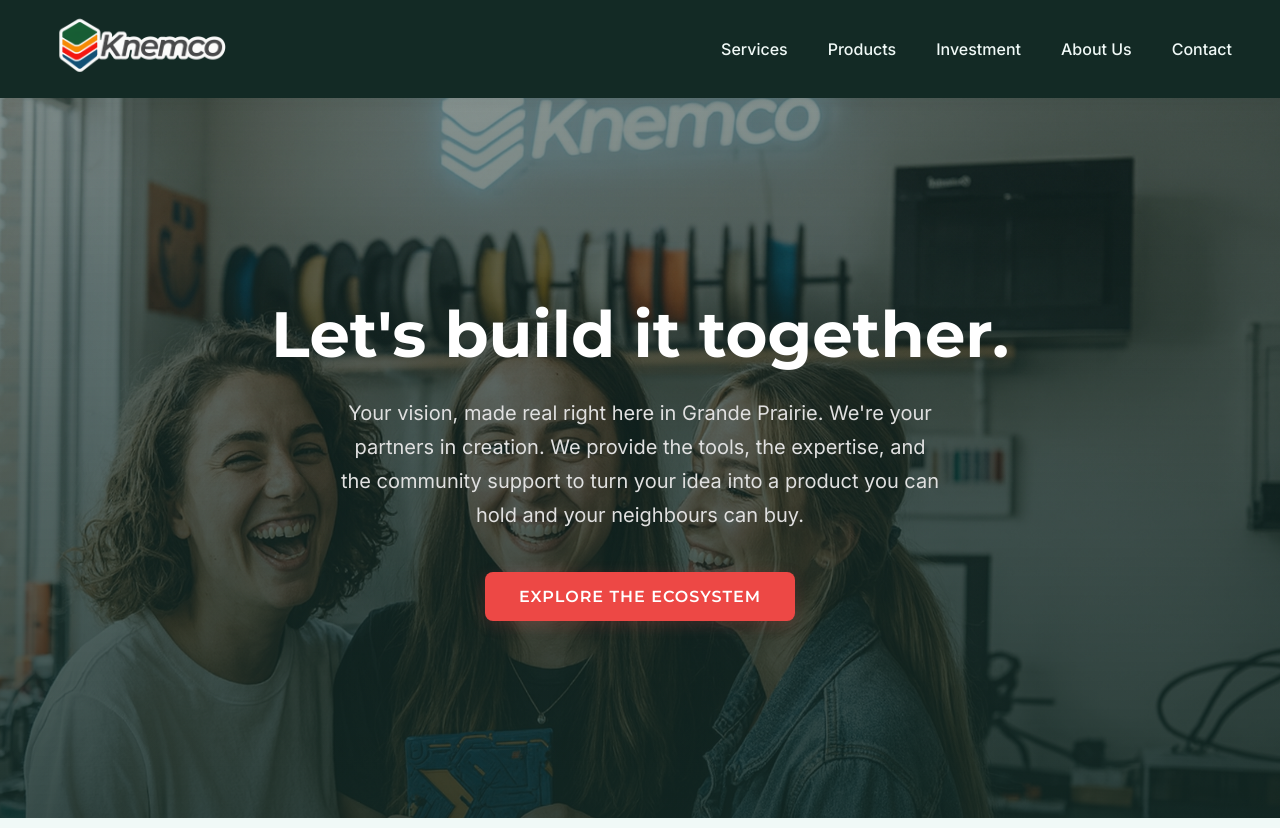
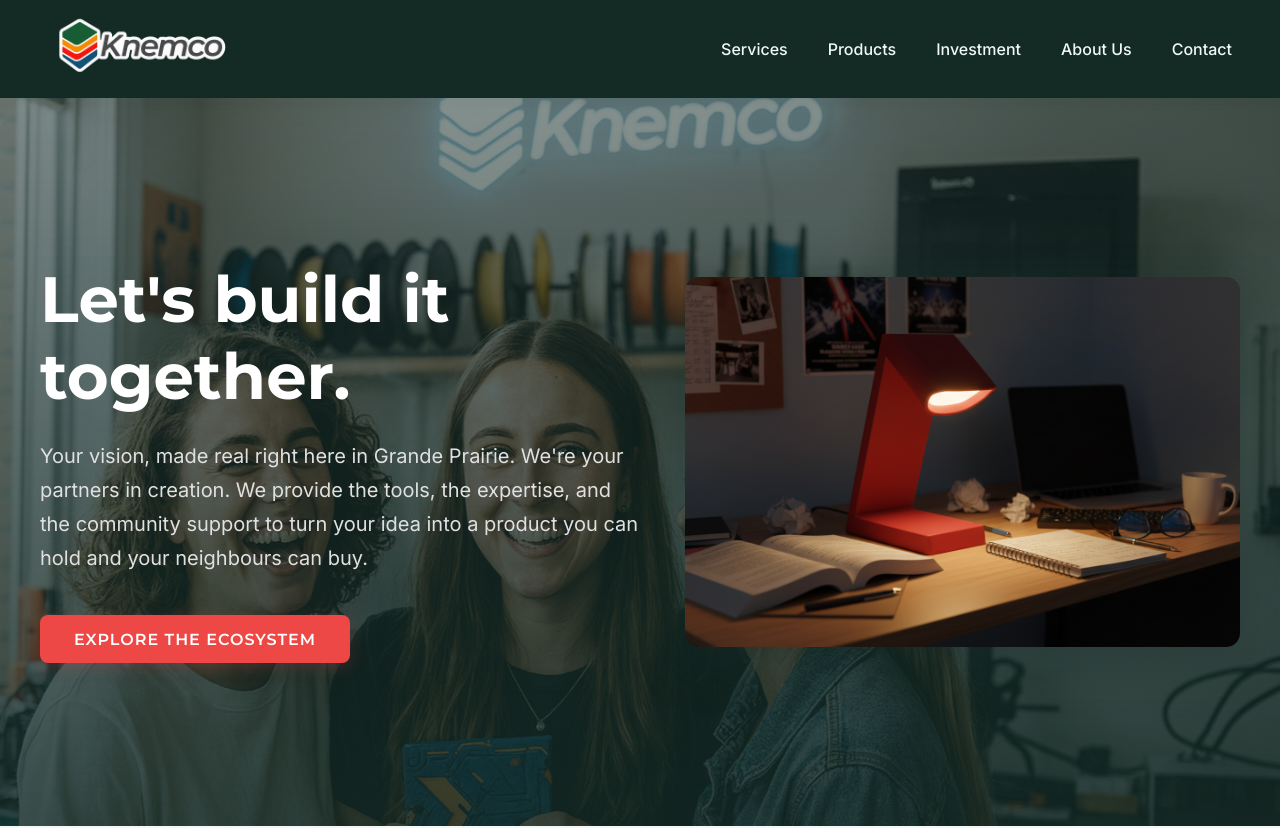
Before and after one commit to MauroMiranda0/knemco-manufacturing-fullstack, a React (Vite) app in the folder client/: page / in a window 1280 px wide. Shown: the top 828 px of the page. Built offline with nearby package versions, Linux system fonts and the light colour scheme.

Commit message:
feat: implement setup foundations and US1 hero redesign

```diff
--- a/client/src/App.jsx
+++ b/client/src/App.jsx
@@ -11,7 +11,7 @@ import Footer from './components/Footer'; // Importa el Footer
 
 function App() {
   return (
-    <div>
+    <div className="app-shell" id="primary-conversion-flow">
       <Navbar />
       <Hero />
       <ServicesSection />
--- a/client/src/components/Navbar.jsx
+++ b/client/src/components/Navbar.jsx
@@ -1,6 +1,7 @@
 // client/src/components/Navbar.jsx
 import React, { useState } from 'react'; // Importa useState
 import Logo from '../assets/images/KnemcoLogoContorno.png';
+import { trackCtaClickContact } from '../utils/conversionEvents';
 
 import '../styles/Navbar.css';
 
@@ -41,7 +42,16 @@ const Navbar = () => {
                     <a href="#about" className="nav-link" onClick={() => setIsOpen(false)}>About Us</a>
                 </li>
                 <li className="nav-item">
-                    <a href="#contact" className="nav-link" onClick={() => setIsOpen(false)}>Contact</a>
+                    <a
+                        href="#contact"
+                        className="nav-link"
+                        onClick={() => {
+                            trackCtaClickContact('navbar_contact_link');
+                            setIsOpen(false);
+                        }}
+                    >
+                        Contact
+                    </a>
                 </li>
             </ul>
 
--- a/client/src/sections/ContactSection.jsx
+++ b/client/src/sections/ContactSection.jsx
@@ -2,6 +2,10 @@
 import React, { useState, useRef } from 'react';
 import emailjs from '@emailjs/browser'; // Importamos la librería
 import { FiSend } from 'react-icons/fi';
+import {
+  trackContactSubmitAttempt,
+  trackContactSubmitSuccess,
+} from '../utils/conversionEvents';
 import '../styles/ContactSection.css';
 
 const contactTopics = {
@@ -37,6 +41,7 @@ const ContactSection = () => {
 
   const sendEmail = (e) => {
     e.preventDefault(); // Prevenimos el comportamiento por defecto del formulario
+    trackContactSubmitAttempt();
     setIsSending(true);
     setSendStatus('');
 
@@ -60,6 +65,7 @@ const ContactSection = () => {
       .then(
         (result) => {
           console.log('SUCCESS!', result.text);
+          trackContactSubmitSuccess();
           setIsSending(false);
           setSendStatus('success');
           form.current.reset(); // Resetea el formulario
--- a/client/src/sections/Hero.jsx
+++ b/client/src/sections/Hero.jsx
@@ -1,6 +1,7 @@
 // client/src/sections/Hero.jsx
 import React from 'react';
 import { Link } from 'react-scroll';
+import HeroMockup from '../assets/images/product-sculptural-lighting.png';
 import '../styles/Hero.css';
 
 const Hero = () => {
@@ -9,6 +10,7 @@ const Hero = () => {
       <div className="hero-background-image"></div>
       <div className="video-overlay"></div>
       <div className="hero-content">
+        <div className="hero-copy">
           <h1 className="hero-title">
             Let's build it together.
           </h1>
@@ -18,12 +20,26 @@ const Hero = () => {
             into a product you can hold and your neighbours can buy.
           </p>
           <Link
-          to="services" // El ID de la sección a la que queremos ir
-          smooth={true} // Activa la animación de scroll suave
-          duration={2000} // Duración de la animación en milisegundos (2s)
-          offset={-80} // Un pequeño offset para compensar la altura del navbar
-          className="btn btn-primary">Explore the Ecosystem
+            to="services"
+            smooth={true}
+            duration={1200}
+            offset={-80}
+            className="btn btn-primary hero-cta"
+          >
+            Explore the Ecosystem
           </Link>
+        </div>
+        <div className="hero-mockup-wrap" aria-hidden="true">
+          <img
+            src={HeroMockup}
+            className="hero-mockup"
+            alt="3D printed sculptural lighting sample"
+            width="680"
+            height="520"
+            loading="eager"
+            decoding="async"
+          />
+        </div>
       </div>
     </section>
   );
--- a/client/src/styles/Hero.css
+++ b/client/src/styles/Hero.css
@@ -2,43 +2,44 @@
 
 .hero-section {
   position: relative;
-  height: 90vh;
-  display: flex; /* Usamos flexbox para centrar el contenido vertical y horizontalmente */
-  align-items: center; /* Centrado vertical */
-  justify-content: center; /* Centrado horizontal */
-  text-align: center;
+  min-height: calc(100vh - 72px);
+  display: flex;
+  align-items: center;
+  justify-content: center;
   color: var(--color-white);
   overflow: hidden;
-  z-index: 1; /* Establece un contexto de apilamiento para esta sección */
+  z-index: 1;
+  padding: var(--space-6) var(--space-4);
 }
 
 .hero-background-image {
   position: absolute;
-  top: 0;
-  left: 0;
-  width: 100%;
-  height: 100%;
+  inset: 0;
   background-image: url('../assets/images/hero-background.jpg');
   background-size: cover;
   background-position: top center;
-  z-index: -2; /* Lo ponemos detrás del contenido y del overlay */
+  z-index: -2;
   animation: kenBurns 15s ease-in-out infinite;
 }
 
 .video-overlay {
   position: absolute;
-  top: 0;
-  left: 0;
-  width: 100%;
-  height: 100%;
+  inset: 0;
   background-image: linear-gradient(to bottom, rgba(19, 42, 37, 0.5), rgba(19, 42, 37, 0.8));
-  z-index: -1; /* Lo ponemos entre la imagen y el contenido */
+  z-index: -1;
 }
 
 .hero-content {
-  max-width: 800px;
-  padding: 2rem;
+  width: min(var(--container-max-width), 100%);
+  display: grid;
+  grid-template-columns: 1.05fr 0.95fr;
+  gap: var(--space-6);
+  align-items: center;
   animation: fadeInText 1s ease-out forwards;
+}
+
+.hero-copy {
+  text-align: left;
 }
 
 .hero-title {
@@ -53,9 +54,25 @@
   font-size: 1.25rem;
   font-family: var(--font-secondary);
   max-width: 600px;
-  margin: 0 auto 2.5rem auto;
+  margin: 0 0 2rem 0;
   line-height: 1.7;
-  color: #E0E0E0;
+  color: #e0e0e0;
+}
+
+.hero-cta {
+  margin-top: var(--space-2);
+}
+
+.hero-mockup-wrap {
+  display: flex;
+  justify-content: center;
+}
+
+.hero-mockup {
+  width: min(100%, 560px);
+  height: auto;
+  border-radius: 14px;
+  box-shadow: 0 18px 48px rgba(19, 42, 37, 0.35);
 }
 
 @keyframes fadeInText {
@@ -68,8 +85,34 @@
   50% { transform: scale(1.1) rotate(1deg); }
 }
 
+@media (min-width: 769px) and (max-width: 1024px) {
+  .hero-title { font-size: 3.2rem; }
+  .hero-description { font-size: 1.1rem; }
+}
+
 @media (max-width: 768px) {
-  .hero-section { height: 80vh; }
+  .hero-section {
+    min-height: auto;
+    padding: 5.5rem var(--space-4) 3rem;
+  }
+
+  .hero-content {
+    grid-template-columns: 1fr;
+    gap: var(--space-5);
+  }
+
+  .hero-copy {
+    text-align: center;
+  }
+
   .hero-title { font-size: 2.5rem; }
-  .hero-description { font-size: 1rem; }
+
+  .hero-description {
+    font-size: 1rem;
+    margin: 0 auto 1.5rem;
+  }
+
+  .hero-mockup {
+    width: min(100%, 460px);
+  }
 }
--- a/client/src/styles/index.css
+++ b/client/src/styles/index.css
@@ -16,6 +16,17 @@
   /* Tipografía (la mantenemos, es excelente) */
   --font-primary: 'Montserrat', sans-serif; /* Cambiamos Poppins por Montserrat */
   --font-secondary: 'Inter', sans-serif;
+
+  --space-1: 0.25rem;
+  --space-2: 0.5rem;
+  --space-3: 0.75rem;
+  --space-4: 1rem;
+  --space-5: 1.5rem;
+  --space-6: 2rem;
+
+  --container-max-width: 1200px;
+  --focus-ring-color: #ed4845;
+  --focus-ring-offset: 2px;
 
 }
 
@@ -89,3 +100,41 @@ a:hover {
   transform: translateY(-3px);
   box-shadow: 0 4px 10px rgba(0,0,0,0.1);
 }
+
+* {
+  box-sizing: border-box;
+}
+
+#root {
+  min-height: 100vh;
+}
+
+.app-shell {
+  width: 100%;
+  overflow-x: clip;
+}
+
+section {
+  scroll-margin-top: 6rem;
+}
+
+a:focus-visible,
+button:focus-visible,
+input:focus-visible,
+textarea:focus-visible,
+select:focus-visible {
+  outline: 3px solid var(--focus-ring-color);
+  outline-offset: var(--focus-ring-offset);
+}
+
+@media (max-width: 1024px) {
+  :root {
+    --container-max-width: 960px;
+  }
+}
+
+@media (max-width: 768px) {
+  :root {
+    --container-max-width: 100%;
+  }
+}
--- /dev/null
+++ b/client/src/utils/conversionEvents.js
@@ -0,0 +1,27 @@
+const emitBrowserEvent = (eventName, detail = {}) => {
+  if (typeof window === 'undefined') {
+    return;
+  }
+
+  window.dispatchEvent(
+    new CustomEvent('knemco:conversion', {
+      detail: {
+        eventName,
+        timestamp: Date.now(),
+        ...detail,
+      },
+    })
+  );
+};
+
+export const trackCtaClickContact = (source) => {
+  emitBrowserEvent('cta_click_contact', { source });
+};
+
+export const trackContactSubmitAttempt = () => {
+  emitBrowserEvent('contact_submit_attempt');
+};
+
+export const trackContactSubmitSuccess = () => {
+  emitBrowserEvent('contact_submit_success');
+};
```
Also changed, not shown: 2 other files (tests, documents, lock files or other folders). Lines whose indentation alone changed are shown as unchanged.
